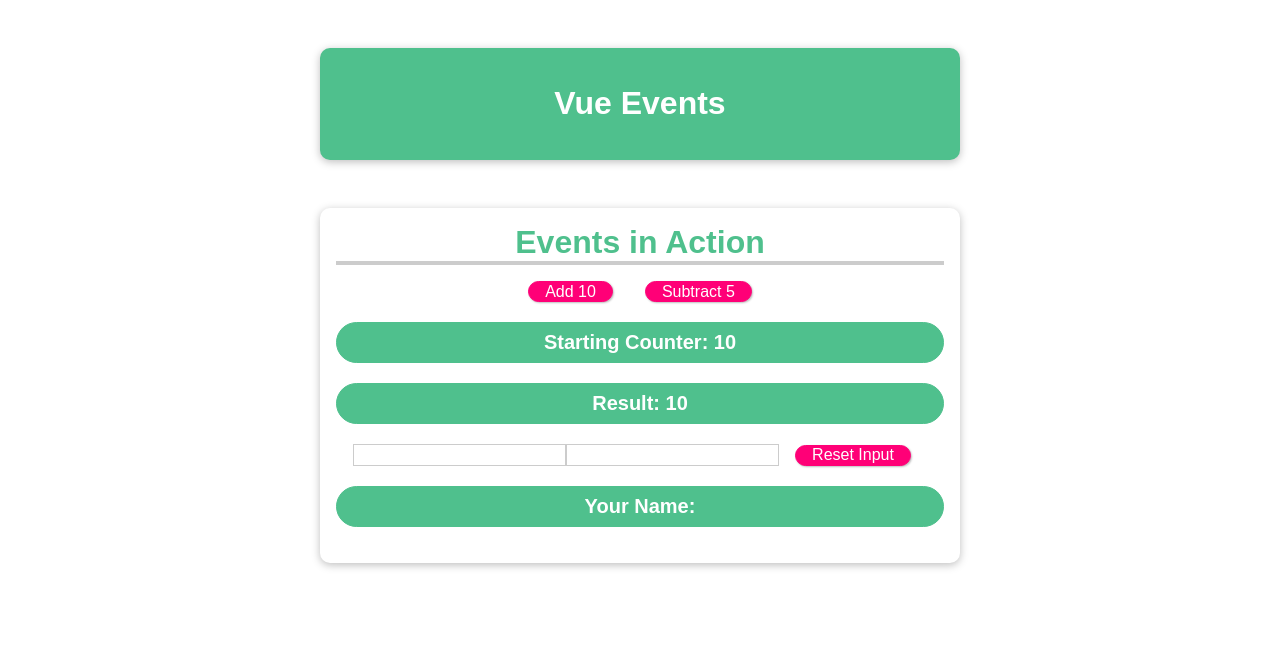
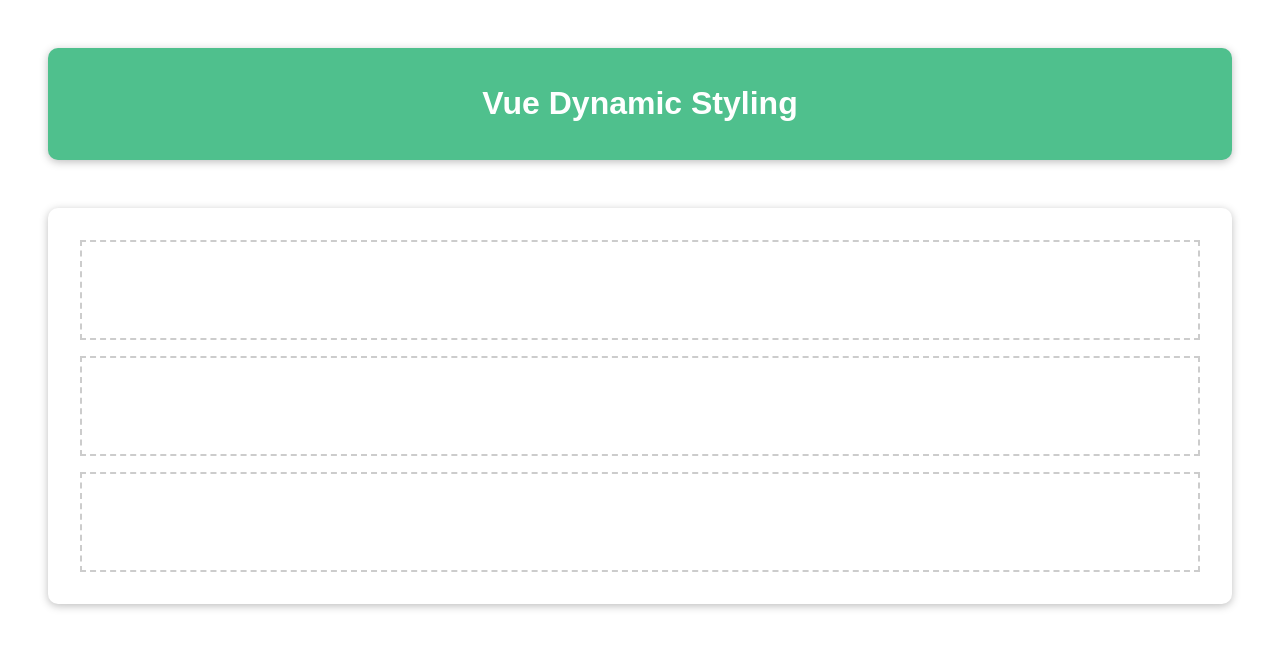
Before and after one commit to rkrohne1991/basics-core-concepts---vue-js-ts, a Vue app: page / in a window 1280 px wide. Shown: the top 648 px of the page. Built offline with nearby package versions, Linux system fonts and the light colour scheme; the HTML template or start-up script is replaced by a standard one.

Commit message:
Commenting out Vue Events code and loading base code for Vue Dynamic Styling

```diff
--- a/src/App.vue
+++ b/src/App.vue
@@ -1,5 +1,6 @@
 <template>
-  <header>
+  <!-- Vue Events -->
+  <!-- <header>
     <h1>Vue Events</h1>
   </header>
   <section id="events">
@@ -12,11 +13,23 @@
     <input type="text" v-model="lastName" />
     <button @click="resetInput">Reset Input</button>
     <p>Your Name: {{ fullname }}</p>
-    <!-- <form @submit.prevent="submitForm">
+    <form @submit.prevent="submitForm">
       <input type="text" />
       <button>Sign Up</button>
-    </form> -->
+    </form>
+  </section> -->
+  <!-- Vue Events -->
+
+  <!-- Vue Dynamic Styling -->
+  <header>
+    <h1>Vue Dynamic Styling</h1>
+  </header>
+  <section id="styling">
+    <div class="demo"></div>
+    <div class="demo"></div>
+    <div class="demo"></div>
   </section>
+  <!-- Vue Dynamic Styling -->
 </template>
 
 <style>
@@ -26,74 +39,80 @@
 <script lang="ts">
 import { defineComponent } from 'vue';
 
-export default defineComponent({
-  data() {
-    return {
-      counter: 10,
-      name: '',
-      lastName: '',
-      // fullname: '',
-      // confirmedName: '',
-    };
-  },
-  watch: {
-    counter(value: number) {
-      if (value > 50) {
-        setTimeout(() => {
-          this.counter = 0;
-        }, 2000);
-      }
-    },
-    //   name(value: string) {
-    //     if (value === '') {
-    //       this.fullname = '';
-    //     } else {
-    //       this.fullname = value + ' ' + this.lastName;
-    //     }
-    //   },
-    //   lastName(value: string) {
-    //     if (value === '') {
-    //       this.fullname = '';
-    //     } else {
-    //       this.fullname = this.name + ' ' + value;
-    //     }
-    //   },
-  },
-  computed: {
-    fullname(): string {
-      console.log('running again');
-      if (this.name === '' || this.lastName === '') {
-        return '';
-      }
-      return this.name + ' ' + this.lastName;
-    },
-  },
-  methods: {
-    // outputFullname() {
-    //   console.log('running again...');
-    //   if (this.name === '') {
-    //     return '';
-    //   }
-    //   return this.name + ' ' + 'Schwarzmuller';
-    // },
-    // confirmInput() {
-    //   this.confirmedName = this.name;
-    // },
-    // submitForm() {
-    //   console.log('submitted!');
-    // },
-    setName(event: Event) {
-      this.name = (event.target as HTMLInputElement).value;
-    },
-    add(num: number) {
-      this.counter += num;
-    },
-    reduce(num: number) {
-      this.counter -= num;
-    },
-    resetInput() {
-      this.name = '';
-    },
-  },
-});
+export default defineComponent({});
+
+// Vue Events
+// import { defineComponent } from 'vue';
+
+// export default defineComponent({
+//   data() {
+//     return {
+//       counter: 10,
+//       name: '',
+//       lastName: '',
+//       // fullname: '',
+//       // confirmedName: '',
+//     };
+//   },
+//   watch: {
+//     counter(value: number) {
+//       if (value > 50) {
+//         setTimeout(() => {
+//           this.counter = 0;
+//         }, 2000);
+//       }
+//     },
+//     //   name(value: string) {
+//     //     if (value === '') {
+//     //       this.fullname = '';
+//     //     } else {
+//     //       this.fullname = value + ' ' + this.lastName;
+//     //     }
+//     //   },
+//     //   lastName(value: string) {
+//     //     if (value === '') {
+//     //       this.fullname = '';
+//     //     } else {
+//     //       this.fullname = this.name + ' ' + value;
+//     //     }
+//     //   },
+//   },
+//   computed: {
+//     fullname(): string {
+//       console.log('running again');
+//       if (this.name === '' || this.lastName === '') {
+//         return '';
+//       }
+//       return this.name + ' ' + this.lastName;
+//     },
+//   },
+//   methods: {
+//     // outputFullname() {
+//     //   console.log('running again...');
+//     //   if (this.name === '') {
+//     //     return '';
+//     //   }
+//     //   return this.name + ' ' + 'Schwarzmuller';
+//     // },
+//     // confirmInput() {
+//     //   this.confirmedName = this.name;
+//     // },
+//     // submitForm() {
+//     //   console.log('submitted!');
+//     // },
+//     setName(event: Event) {
+//       this.name = (event.target as HTMLInputElement).value;
+//     },
+//     add(num: number) {
+//       this.counter += num;
+//     },
+//     reduce(num: number) {
+//       this.counter -= num;
+//     },
+//     resetInput() {
+//       this.name = '';
+//     },
+//   },
+// });
+// Vue Events
 </script>
--- a/src/assets/base.css
+++ b/src/assets/base.css
@@ -1,3 +1,5 @@
+/* Vue Events */
+/*
 * {
   box-sizing: border-box;
 }
@@ -77,4 +79,47 @@
   background-color: #ec3169;
   border-color: #ec3169;
   box-shadow: 1px 1px 4px rgba(0, 0, 0, 0.26);
+} */
+
+/* Vue Events */
+
+/* Vue Dynamic Styling */
+
+* {
+  box-sizing: border-box;
 }
+
+html {
+  font-family: 'Jost', sans-serif;
+}
+
+body {
+  margin: 0;
+}
+
+header {
+  box-shadow: 0 2px 8px rgba(0, 0, 0, 0.26);
+  margin: 3rem;
+  border-radius: 10px;
+  padding: 1rem;
+  background-color: #4fc08d;
+  color: white;
+  text-align: center;
+}
+
+#styling {
+  box-shadow: 0 2px 8px rgba(0, 0, 0, 0.26);
+  margin: 3rem;
+  border-radius: 10px;
+  padding: 1rem;
+  text-align: center;
+}
+
+.demo {
+  width: calc(100% - 32px);
+  height: 100px;
+  margin: 16px;
+  border: 2px dashed #ccc;
+}
+
+/* Vue Dynamic Styling */
```
